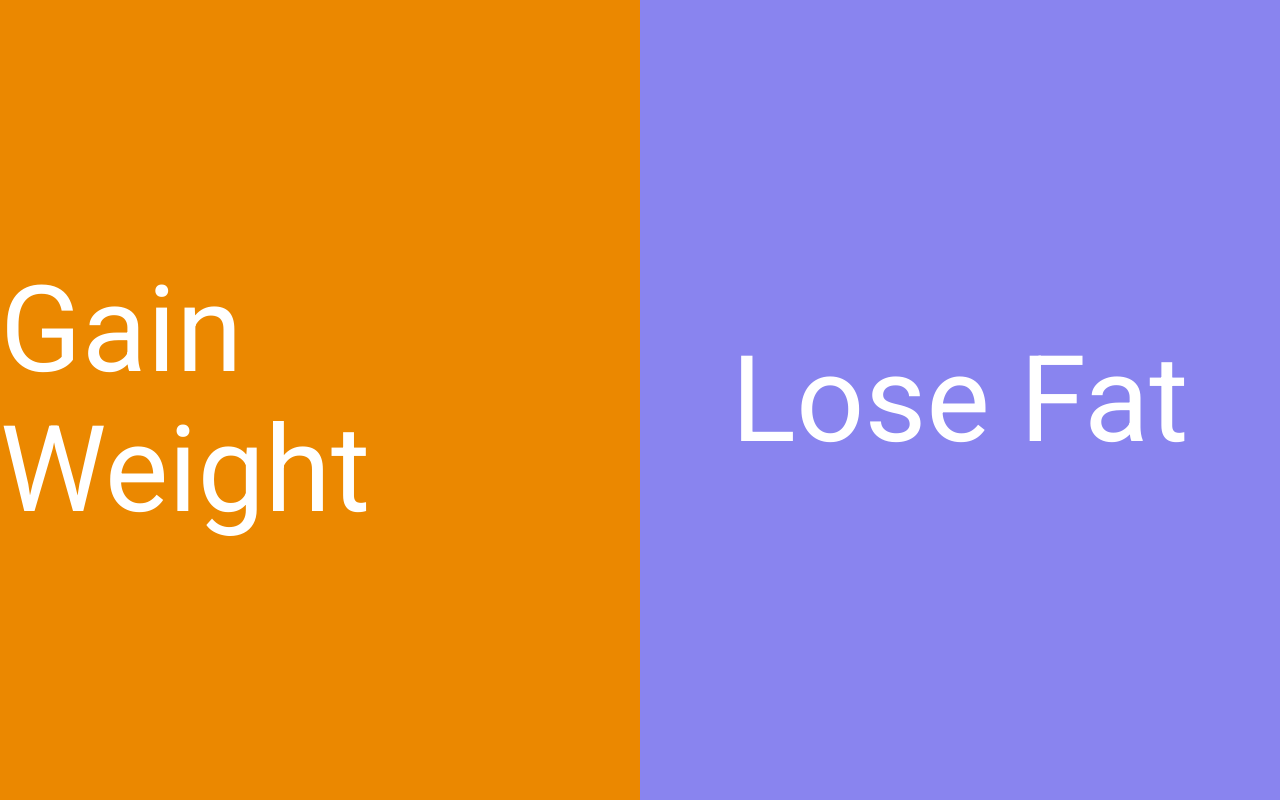
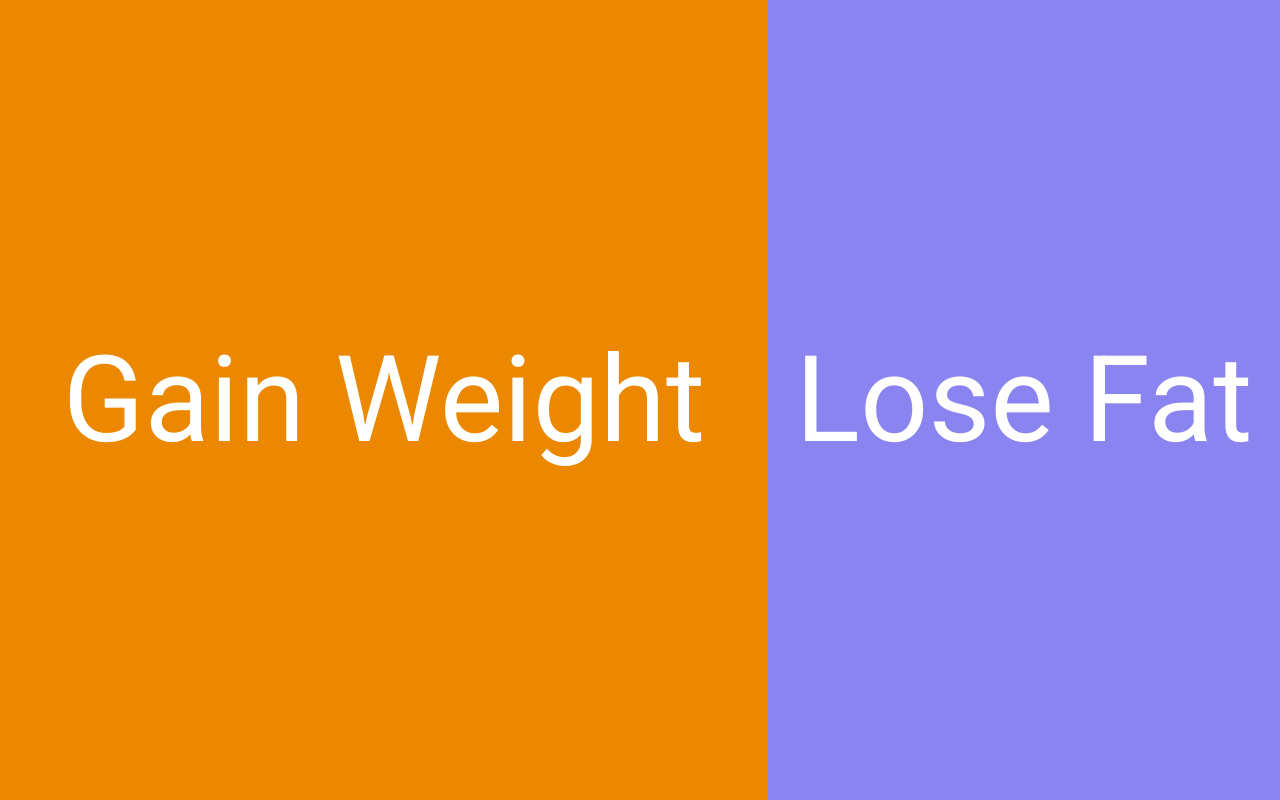
Before and after one commit to vibbyg/hack-the-valley-7, a Svelte app: page / in a window 1280 px wide. Built offline with nearby package versions, Linux system fonts and the light colour scheme.

Commit message:
feat: interactive App

```diff
--- a/src/App.svelte
+++ b/src/App.svelte
@@ -7,7 +7,6 @@
     $: lose = $storage.option === Option.LoseFat;
 
     $: localStorage.setItem(key, JSON.stringify($storage));
-    $: console.log($storage.option)
 </script>
 
 {#if $storage.option === Option.None}
@@ -43,6 +42,10 @@
         div
             width: 100%
             height: 50%
+    #gain, #lose
+        &:hover
+            width: 75%
+        transition: width 250ms
     #gain
         background: $gain
     #lose
```
